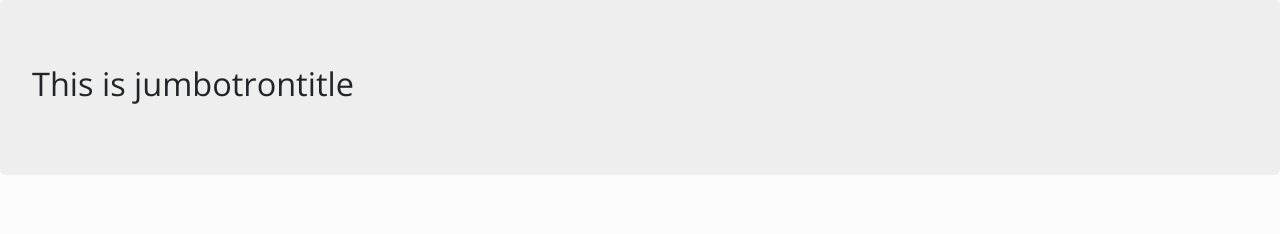
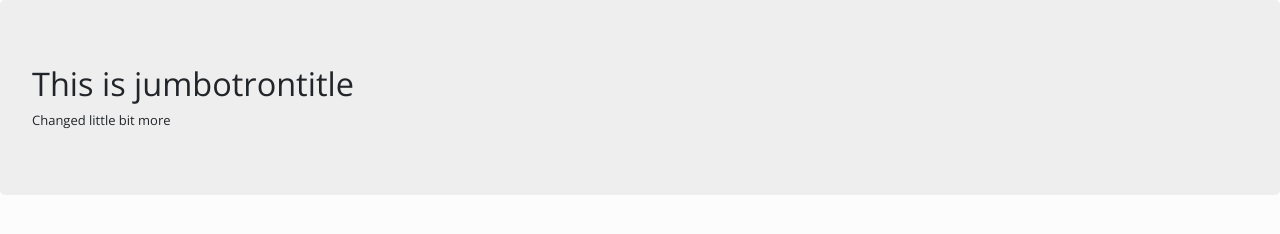
Before and after one commit to wowhapjs/HB_Project0, a plain HTML site: page index.html in a window 1280 px wide. Drawn offline with nearby package versions, Linux system fonts and the light colour scheme.

Commit message:
And a little bit more

```diff
--- a/index.html
+++ b/index.html
@@ -7,9 +7,8 @@
     <body>
         <div class="jumbotron">
             <h1>This is jumbotrontitle</h1>
-
+            Changed little bit more
         </div>
-
     </body>
 
     <script src="js/jquery-3.3.1.min.js"></script>
```
